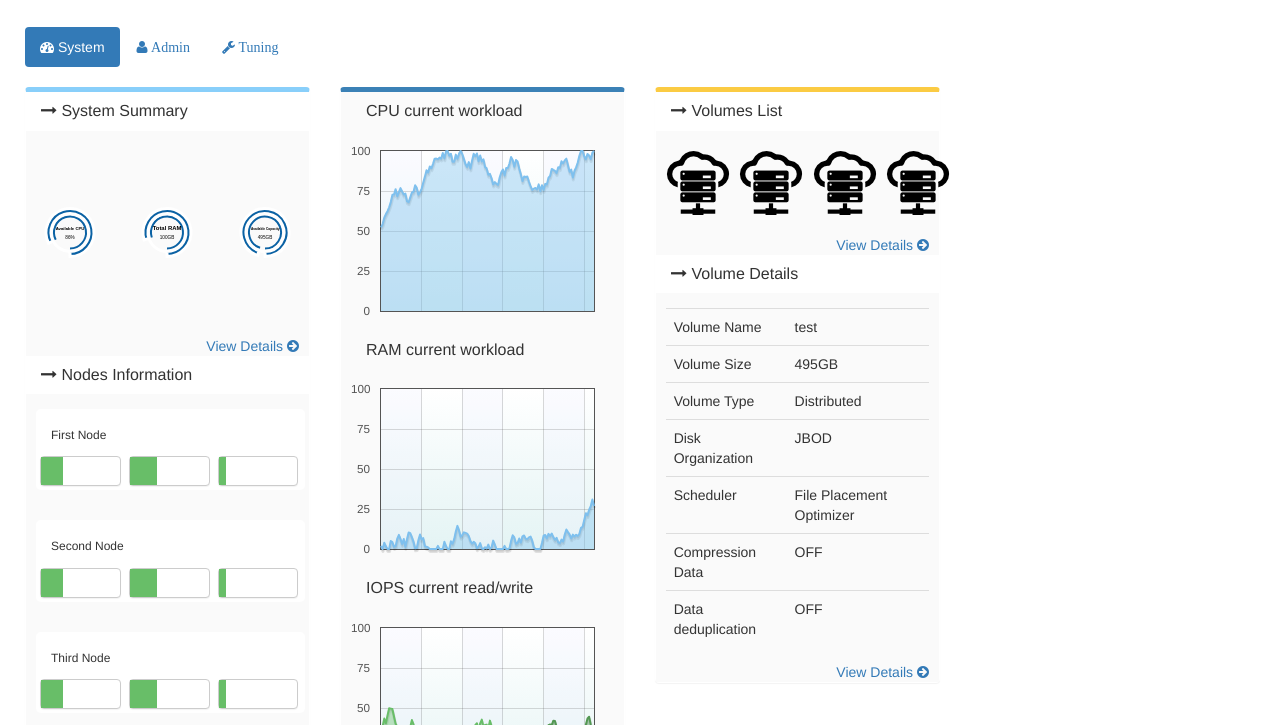
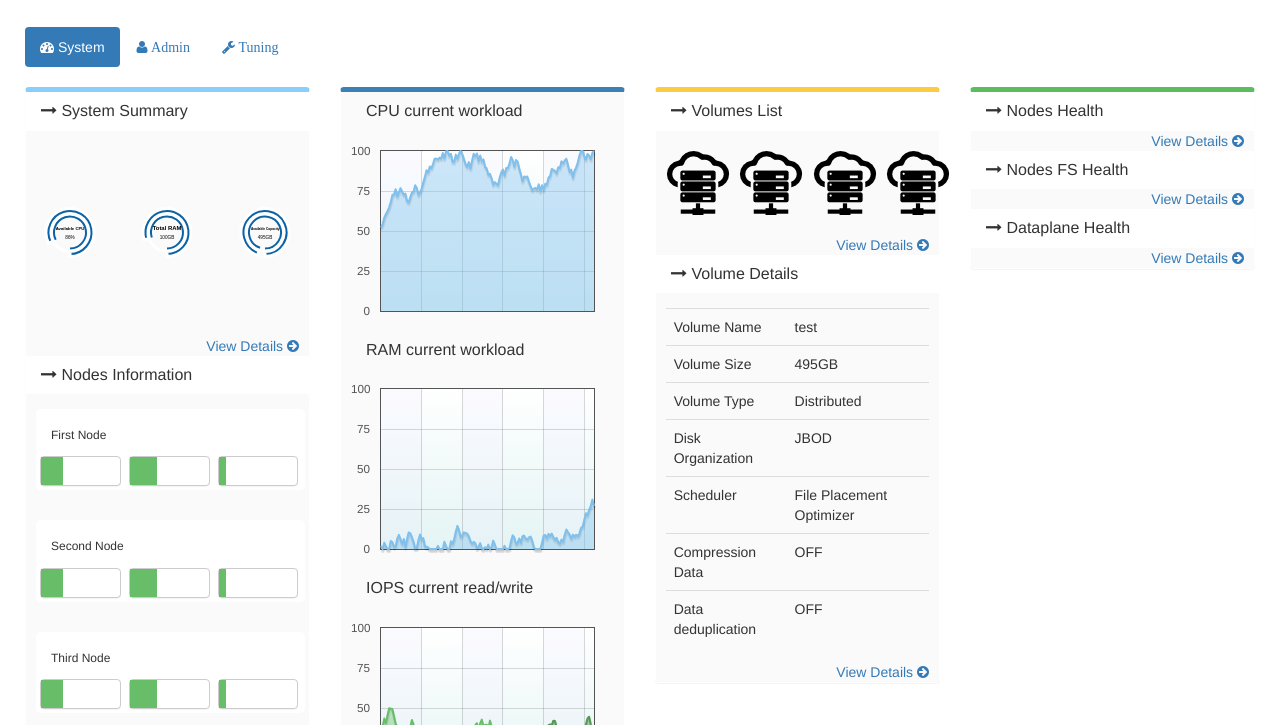
Before and after one commit to yumikohey/fortissimo, a plain HTML site: page index.html in a window 1280 px wide. Shown: the part 53-778 px from the top of the page. Drawn offline with Linux system fonts and the light colour scheme.

Commit message:
fourth columns on page

```diff
--- a/css/style.css
+++ b/css/style.css
@@ -15,6 +15,9 @@
 	border-top: 5px solid rgba(251, 191, 20, 0.8);
 }
 
+.top-success{
+	border-top: 5px solid rgba(50, 173, 50, 0.8);
+}
 .little_donuts{
 	padding: 0 10px;
 	background-color: rgba(204, 204, 204,0.1);
--- a/index.html
+++ b/index.html
@@ -392,6 +392,46 @@
                     </div>
                   </div>
 
+                  <div class="col-lg-3">
+                    <div class="panel top-success">
+                      <div class="panel-heading">
+                          <h3 class="panel-title"><i class="fa fa-long-arrow-right"></i> Nodes Health </h3>
+                      </div>
+                      <div class="little_donuts">
+                        <div class="row">
+                        </div>
+
+                        <div class="text-right">
+                          <a href="#">View Details <i class="fa fa-arrow-circle-right"></i></a>
+                        </div>
+                      </div>
+
+                      <div class="panel-heading">
+                          <h3 class="panel-title"><i class="fa fa-long-arrow-right"></i> Nodes FS Health </h3>
+                      </div>
+                      <div class="little_donuts">
+                        <div class="row">
+                        </div>
+
+                        <div class="text-right">
+                          <a href="#">View Details <i class="fa fa-arrow-circle-right"></i></a>
+                        </div>
+                      </div>
+
+                      <div class="panel-heading">
+                          <h3 class="panel-title"><i class="fa fa-long-arrow-right"></i> Dataplane Health </h3>
+                      </div>
+                      <div class="little_donuts">
+                        <div class="row">
+                        </div>
+
+                        <div class="text-right">
+                          <a href="#">View Details <i class="fa fa-arrow-circle-right"></i></a>
+                        </div>
+                      </div>
+
+                    </div>
+                  </div>
 
                </div>
            </div>
```
